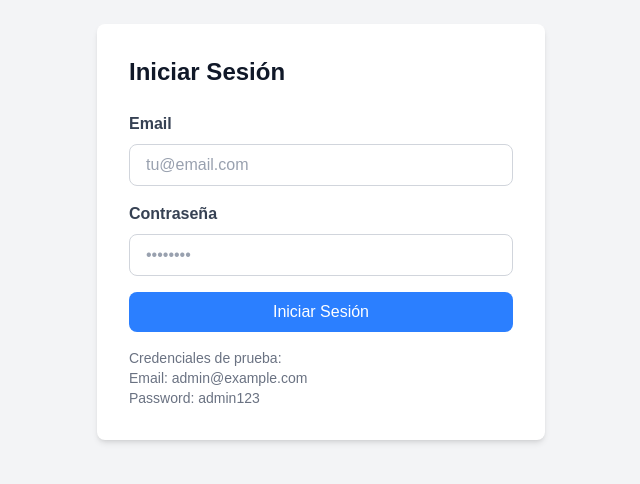
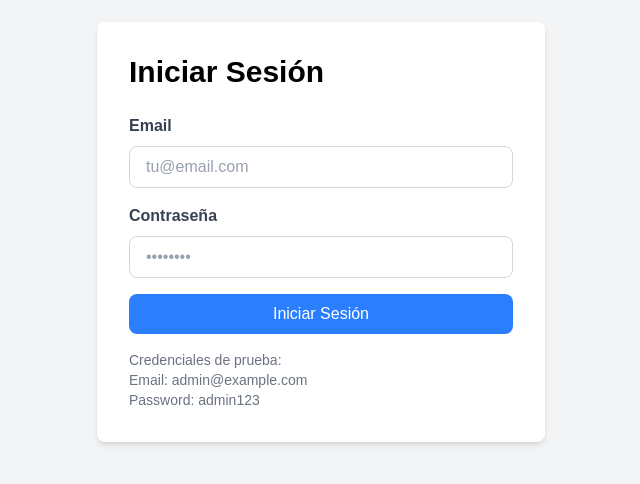
Before and after one commit to mjmf1/Sistema-login-email, a Next.js app: page /login in a window 1280 px wide. Shown: the part 168-652 px from the top of the page, without its empty margins (319-959 px from the left). Built offline with nearby package versions, Linux system fonts and the light colour scheme.

Commit message:
fix: Aumentar contraste y peso del título 'Iniciar Sesión'

```diff
--- a/app/login/page.tsx
+++ b/app/login/page.tsx
@@ -42,7 +42,7 @@ export default function LoginPage() {
         onSubmit={handleSubmit}
         className="bg-white p-8 rounded-lg shadow-md w-full max-w-md"
       >
-        <h1 className="text-2xl font-bold mb-6 text-gray-900">Iniciar Sesión</h1>
+  <h1 className="text-3xl font-extrabold mb-6 text-black">Iniciar Sesión</h1>
 
         {error && <p className="text-red-500 mb-4">{error}</p>}
 
```
